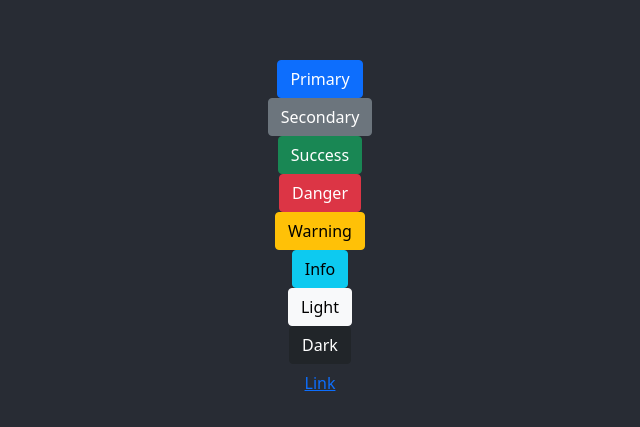
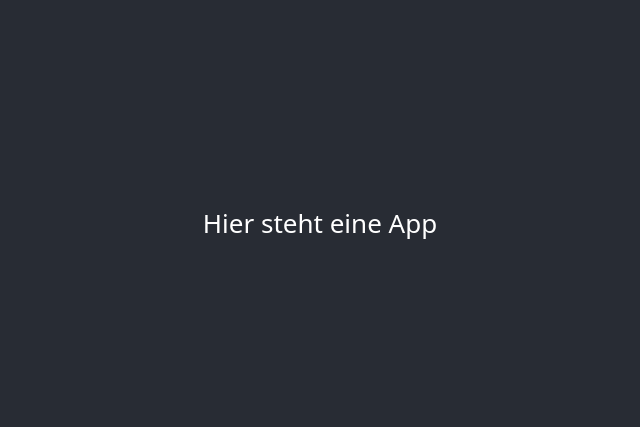
Before and after one commit to morschl/familienapp, a React (Create React App) app: page / in a window 1280 px wide. Shown: the part 169-596 px from the top of the page, without its empty margins (320-960 px from the left). Built offline with nearby package versions, Linux system fonts and the light colour scheme.

Commit message:
component Folder und eine Test-Componente erstellt

```diff
--- a/src/App.js
+++ b/src/App.js
@@ -1,22 +1,12 @@
-import logo from './logo.svg';
 import './App.css';
+import AppHeader from './components/AppHeader';
 
 function App() {
   return (
 
     <div className="App">
       <header className="App-header">
-
-    <button type="button" class="btn btn-primary">Primary</button>
-    <button type="button" class="btn btn-secondary">Secondary</button>
-    <button type="button" class="btn btn-success">Success</button>
-    <button type="button" class="btn btn-danger">Danger</button>
-    <button type="button" class="btn btn-warning">Warning</button>
-    <button type="button" class="btn btn-info">Info</button>
-    <button type="button" class="btn btn-light">Light</button>
-    <button type="button" class="btn btn-dark">Dark</button>
-
-<button type="button" class="btn btn-link">Link</button>
+      <AppHeader />
        {/* <img src={logo} className="App-logo" alt="logo" />
         <p>
           Edit <code>src/App.js</code> and save to reload.
--- /dev/null
+++ b/src/components/AppHeader.js
@@ -0,0 +1,12 @@
+import React, { Component } from 'react';
+
+export default class AppHeader extends Component {
+    render() {
+        return(
+        <div>
+            <p>Hier steht eine App</p>
+        </div>
+
+        )
+      }
+}
```
Also changed, not shown: src/components/AppHeader.css (added).
